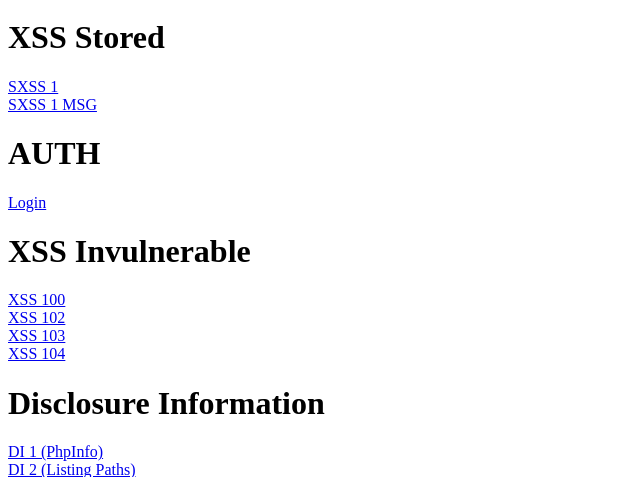
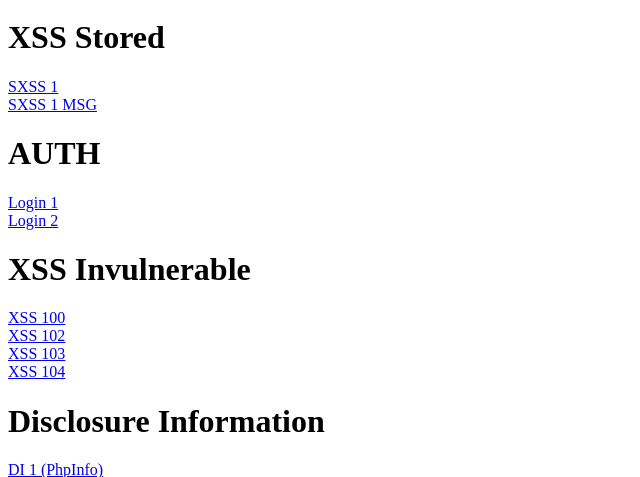
Before and after one commit to KraudSecurity/kvwa, a PHP site: page / in a window 1280 px wide. Shown: the part 584-1061 px from the top of the page, without its empty margins (0-640 px from the left). Run offline with PHP 8.4, Linux system fonts and the light colour scheme.

Commit message:
Add Logins

```diff
--- /dev/null
+++ b/admin/index.php
@@ -0,0 +1 @@
+Auth success!!!
--- a/auth/login.php
+++ b/auth/login.php
@@ -43,7 +43,7 @@
             <tr><td align="center"><br>
             <form action="" method="POST">
                 <input name="username"><br>
-                <input name="password"><br>
+                <input name="password" type="password"><br>
                 <input type="submit">
             </form>
                 </td></tr>
--- a/index.php
+++ b/index.php
@@ -62,7 +62,10 @@
 
 <h1>AUTH</h1>
 
-<a href='auth/login.php'>Login</a> <br>
+<a href='auth/login.php'>Login 1</a> <br>
+
+<a href='admin/'>Login 2</a> <br>
+
 
 <h1>XSS Invulnerable</h1>
 
```
